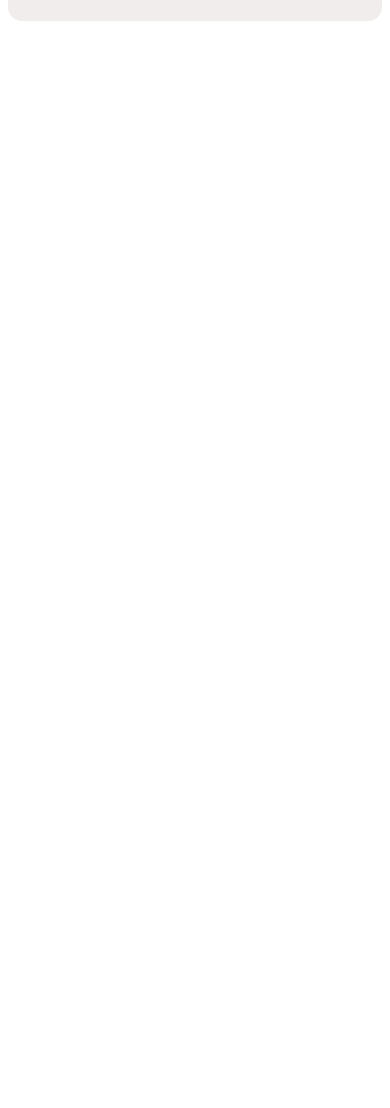
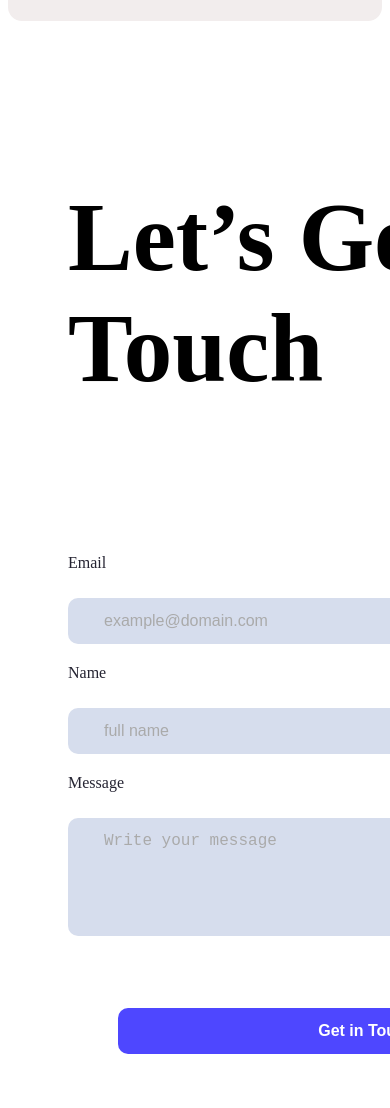
Before and after one commit to anikasaida/assignment1-repo, a plain HTML site: page index.html in a window 390 px wide. Shown: the part 4207-5315 px from the top of the page. Before the commit the page ends 4236 px from the top, so only its background shows below. Drawn offline with Linux system fonts and the light colour scheme.

Commit message:
Added responsive contact form section

```diff
--- a/index.html
+++ b/index.html
@@ -119,9 +119,27 @@
     </div>
  </section>
 
- <section>
+ <section class="contact-section">
+  <div class="contact-left">
+    <h1 class="contact-heading">Let’s Get In Touch</h1>
+  </div>
 
- </section>
+  <div class="contact-right">
+    <form class="contact-form">
+      <label for="email">Email</label>
+      <input type="email" id="email" placeholder="example@domain.com" />
+
+      <label for="name">Name</label>
+      <input type="text" id="name" placeholder="full name" />
+
+      <label for="message">Message</label>
+      <textarea id="message" rows="5" placeholder="Write your message"></textarea>
+
+      <button type="submit" class="btn contact-btn">Get in Touch</button>
+    </form>
+  </div>
+</section>
+
     </main>
     <footer>
 
--- a/styles/design.css
+++ b/styles/design.css
@@ -226,3 +226,81 @@ margin-top: auto;
   font-size: 12px;
   color: rgba(179, 179, 179, 1);
 }
+.contact-section {
+  display: flex;
+  justify-content: space-between;
+  align-items: flex-start;
+  gap: 60px;
+  padding: 80px 60px;
+  background-color: #FFFFFF;
+  color: white;
+  flex-wrap: wrap;
+}
+
+.contact-left {
+  flex: 1;
+  min-width: 240px;
+}
+
+.contact-heading {
+  font-size: 97px;
+  color: #000000;
+  font-weight: bold;
+  height: 232px;
+  width: 528px;
+}
+
+.contact-right {
+  flex: 1;
+  min-width: 320px;
+}
+
+.contact-form {
+  display: flex;
+  flex-direction: column;
+  gap: 20px;
+}
+
+
+.contact-form input,
+.contact-form textarea {
+ background-color: #D6DDED;
+  color: white;
+  border: none;
+   padding: 14px 36px;
+  border-radius: 10px;
+  font-size: 16px;
+  gap: 10px;
+  width: 497px;
+}
+
+.contact-form input::placeholder,
+.contact-form textarea::placeholder {
+  color: #AAAAAA;
+}
+
+.contact-btn {
+  padding: 14px 36px;
+  background-color: #4E47FF;
+  color: white;
+  border: none;
+  border-radius: 10px;
+  gap: 10px;
+  font-weight: bold;
+  font-size: 16px;
+  cursor: pointer;
+  width: 497px;
+
+}
+
+.contact-btn:hover {
+  transform: scale(1.05);
+  box-shadow: 0 0 12px #4E47FF;
+}
+.contact-form label {
+  display: block;
+  font-size: 16px;
+  font-weight: 500;
+  margin-bottom: 6px;
+  color: #252432;
+}
```
